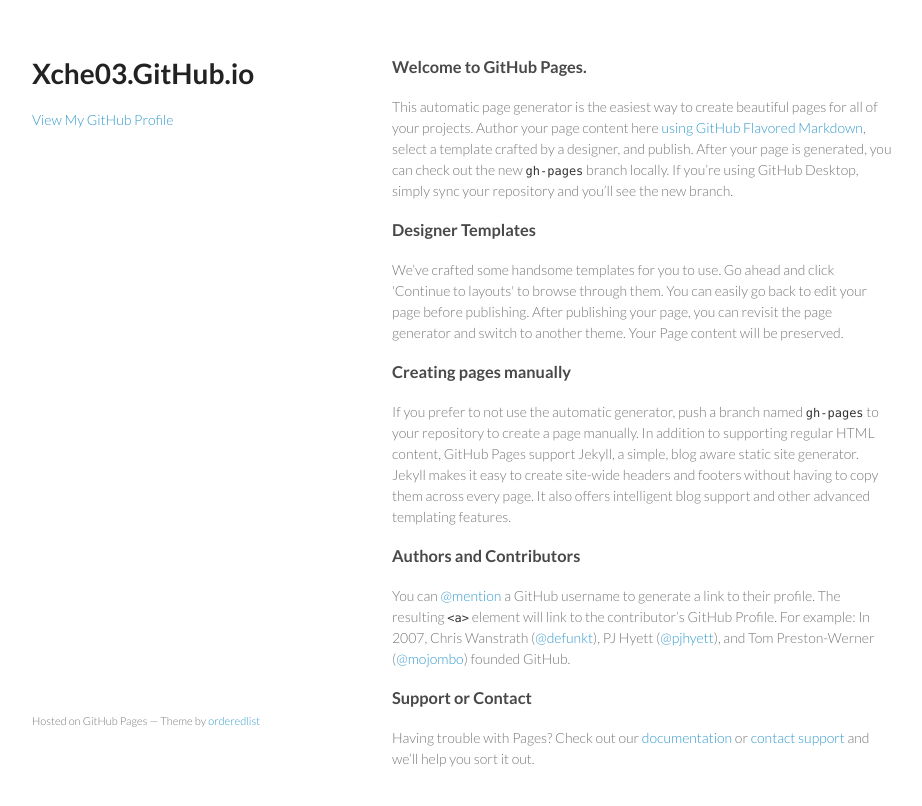
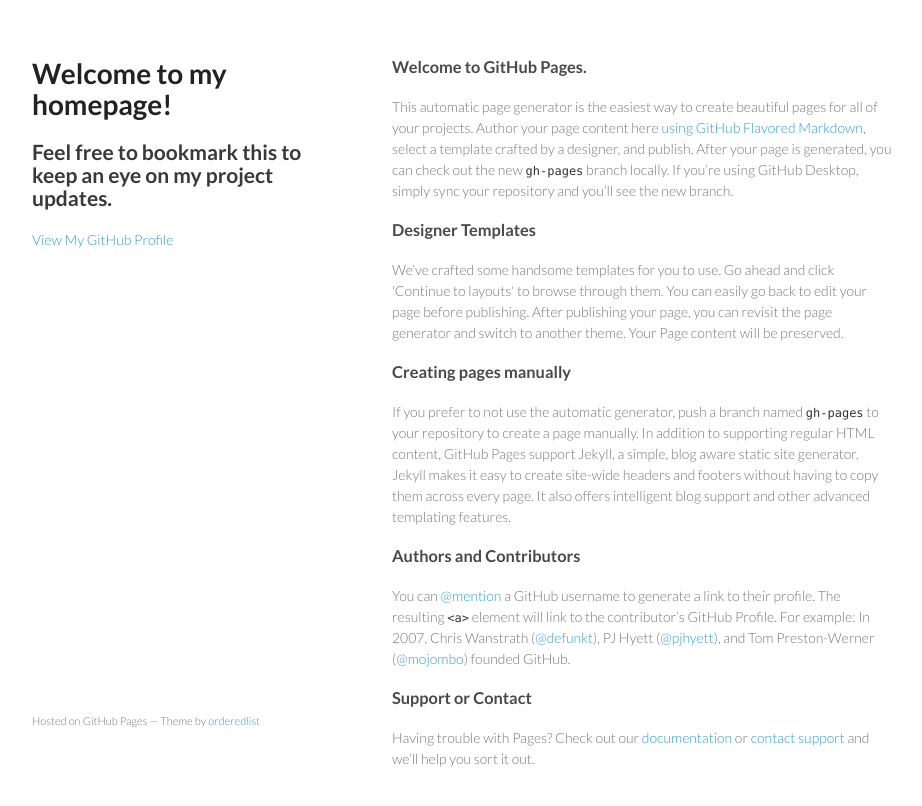
Before and after one commit to xche03/xche03.github.io, a plain HTML site: page index.html in a window 1280 px wide. Shown: the whole page, without its empty margins (178-1100 px from the left). Drawn offline with Linux system fonts and the light colour scheme.

Commit message:
Update index.html

```diff
--- a/index.html
+++ b/index.html
@@ -15,7 +15,8 @@
   <body>
     <div class="wrapper">
       <header>
-        <h1>Xche03.GitHub.io</h1>
+        <h1>Welcome to my homepage!</h1>
+        <h2>Feel free to bookmark this to keep an eye on my project updates.</h2>
         <p></p>
 
 
```
